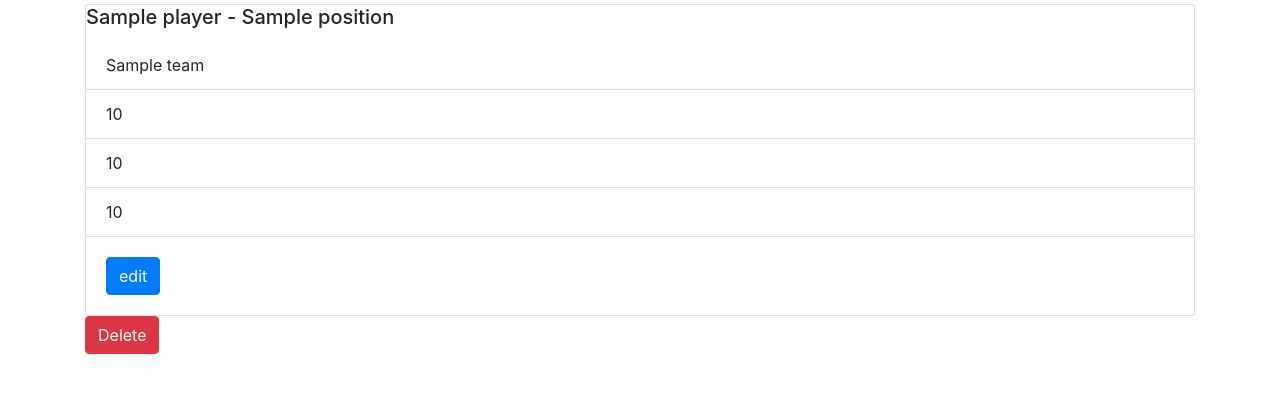
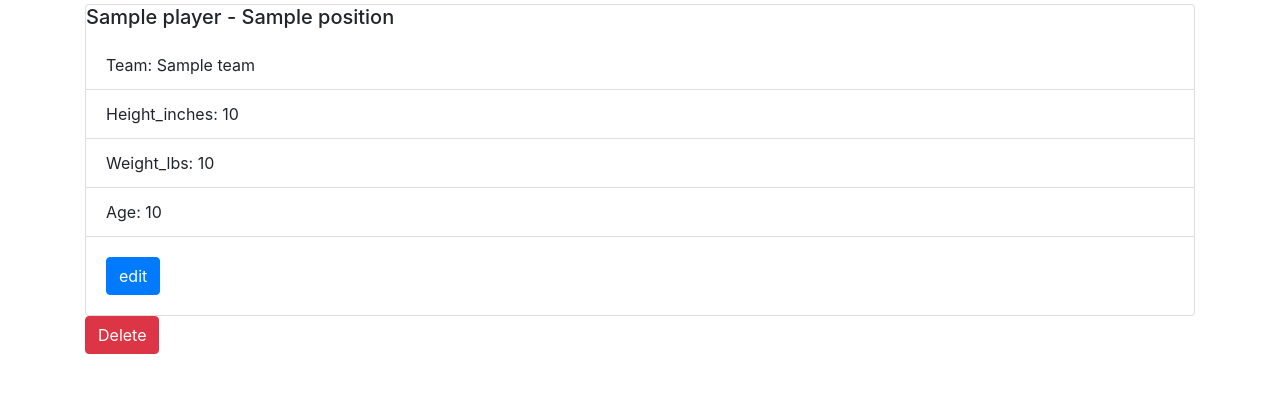
Before and after one commit to zaranabhalala/flask_forms_docker_mysql, a Flask app: template app/templates/view.html in a window 1280 px wide. Shown: the part 56-449 px from the top of the page. Run offline with Flask 2, Linux system fonts and the light colour scheme; the template is opened without the code that fills it: most values are stand-ins (such as "Sample title", 1, 10 or a date in 2020); some libraries are stand-ins or nearby versions.

```diff
--- a/app/templates/view.html
+++ b/app/templates/view.html
@@ -5,10 +5,10 @@
     <h5 class="card-title">{{ Player.Name }} - {{ Player.Position }}</h5>
 
     <ul class="list-group list-group-flush">
-        <li class="list-group-item">{{ Player.Team }}</li>
-        <li class="list-group-item">{{ Player.Height_inches}}</li>
-        <li class="list-group-item">{{ Player.Weight_lbs }}</li>
-        <li class="list-group-item">{{ Player.Age }}</li>
+        <li class="list-group-item">Team: {{ Player.Team }}</li>
+        <li class="list-group-item">Height_inches: {{ Player.Height_inches}}</li>
+        <li class="list-group-item">Weight_lbs: {{ Player.Weight_lbs }}</li>
+        <li class="list-group-item">Age: {{ Player.Age }}</li>
 
     </ul>
     <div class="card-body">
```
Also changed, not shown: README.md, 3 other files.
